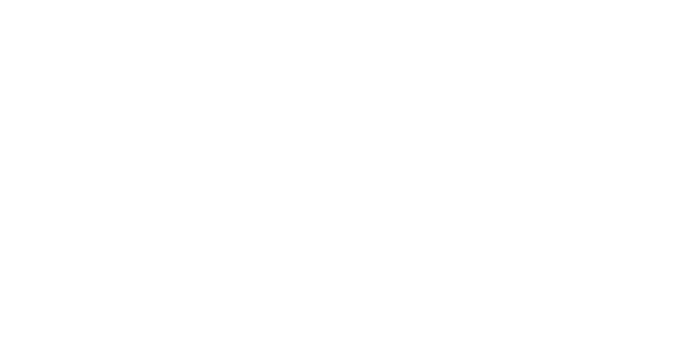
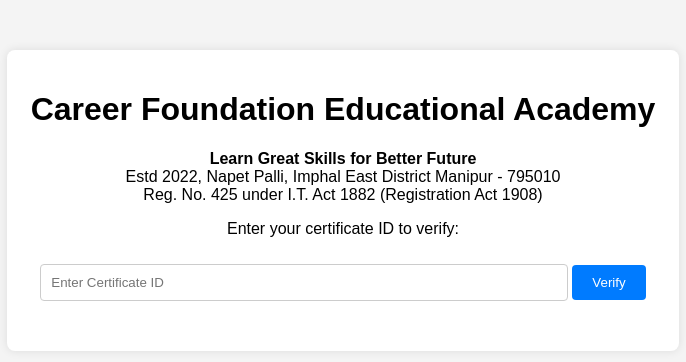
Before and after one commit to cfea22/Certificate-Verification-Portal, a plain HTML site: page index.html in a window 1280 px wide. Shown: the whole page, without its empty margins (297-983 px from the left). Drawn offline with Linux system fonts and the light colour scheme.

Commit message:
Update index.html

```diff
--- a/index.html
+++ b/index.html
@@ -1,19 +1,86 @@
+<!DOCTYPE html>
+<html lang="en">
+<head>
+  <meta charset="UTF-8">
+  <meta name="viewport" content="width=device-width, initial-scale=1.0">
+  <title>Certificate Verification</title>
+  <style>
+    body {
+      font-family: Arial, sans-serif;
+      text-align: center;
+      background-color: #f4f4f4;
+    }
+    .container {
+      width: 50%;
+      margin: 0 auto;
+      background-color: #fff;
+      padding: 20px;
+      box-shadow: 0 0 10px rgba(0, 0, 0, 0.1);
+      border-radius: 8px;
+      margin-top: 50px;
+    }
+    input[type="text"] {
+      padding: 10px;
+      width: 80%;
+      margin: 10px 0;
+      border: 1px solid #ccc;
+      border-radius: 4px;
+    }
+    input[type="button"] {
+      padding: 10px 20px;
+      background-color: #007bff;
+      color: white;
+      border: none;
+      border-radius: 4px;
+      cursor: pointer;
+    }
+    input[type="button"]:hover {
+      background-color: #0056b3;
+    }
+    #result {
+      margin-top: 20px;
+    }
+    .error {
+      color: red;
+    }
+  </style>
+</head>
+<body>
+
+  <div class="container">
+    <h1>Career Foundation Educational Academy</h1>
+    <p><strong>Learn Great Skills for Better Future</strong><br>
+       Estd 2022, Napet Palli, Imphal East District Manipur - 795010<br>
+       Reg. No. 425 under I.T. Act 1882 (Registration Act 1908)</p>
+    <p>Enter your certificate ID to verify:</p>
+    <input type="text" id="certID" placeholder="Enter Certificate ID">
+    <input type="button" value="Verify" onclick="verifyCert()">
+
+    <div id="result"></div>
+  </div>
+
   <script>
     async function verifyCert() {
       const id = document.getElementById("certID").value;
       const resultDiv = document.getElementById("result");
       resultDiv.innerHTML = "Checking...";
+
+      if (id === "") {
+        resultDiv.innerHTML = "<span class='error'>Please enter a certificate ID.</span>";
+        return;
+      }
+
       try {
         const response = await fetch(`https://script.google.com/macros/s/AKfycbzmLRSGjhMP8Hq1Wqy9_NTMhnBuaKyYLu6RcTkZwLCCRbnBVW3e0ifKqdbos_gpHmDQCg/exec?id=${id}`);
         const data = await response.json();
         if (data.error) {
-          resultDiv.innerHTML = `<span style="color:red">${data.error}</span>`;
+          resultDiv.innerHTML = `<span class="error">${data.error}</span>`;
         } else {
           resultDiv.innerHTML = Object.entries(data).map(([key, val]) =>
             `<p><strong>${key}:</strong> ${val}</p>`).join("");
         }
       } catch (e) {
-        resultDiv.innerHTML = `<span style="color:red">Error verifying certificate.</span>`;
+        resultDiv.innerHTML = "<span class='error'>Error verifying certificate.</span>";
       }
     }
   </script>
```
